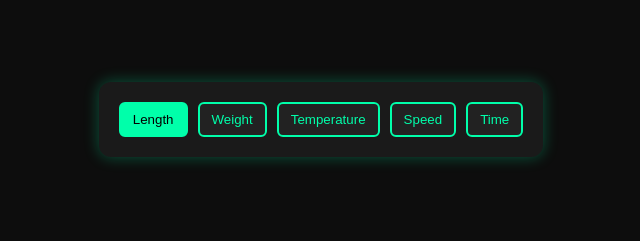
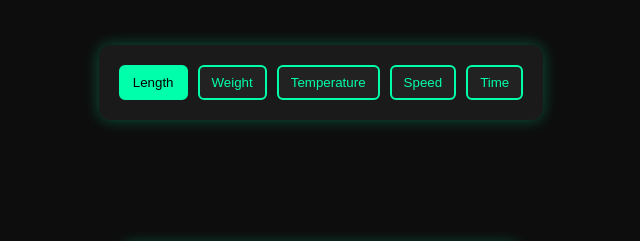
Before and after one commit to thobaut/simple-unit-converter, a plain HTML site: page index.html in a window 1280 px wide. Shown: the top 241 px of the page, without its empty margins (319-959 px from the left). Drawn offline with Linux system fonts and the light colour scheme.

Commit message:
Trying to fix a bit the margins

```diff
--- a/styles.css
+++ b/styles.css
@@ -19,8 +19,8 @@ body {
 /* Categories section */
 .categories-container {
   text-align: center;
-  margin-top: 5%;
-  margin-bottom: 20%;
+  margin-top: 2%;
+  margin-bottom: 10%;
   background: #1a1a1a;
   padding: 20px;
   border-radius: 12px;
@@ -134,3 +134,7 @@ select:focus, input:focus {
   from { opacity: 0; transform: translateY(-10px); }
   to { opacity: 1; transform: translateY(0); }
 }
+
+footer {
+  background: #ffffff;
+}
```
